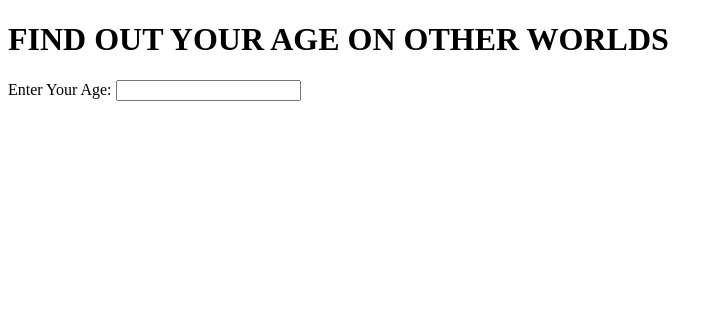
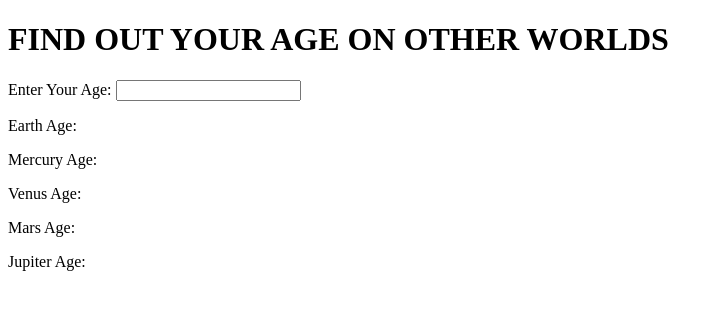
Before and after one commit to Chase-Stokes/galacticAge, a website built with webpack: page src/index.html in a window 1280 px wide. Shown: the whole page, without its empty margins (0-723 px from the left). Built offline with nearby package versions, Linux system fonts and the light colour scheme.

Commit message:
update HTML

```diff
--- a/src/index.html
+++ b/src/index.html
@@ -14,11 +14,14 @@
     </form>
   </div>
   <div class="box">
-    <p class="displayEarthAge"></p>
-    <p class="displayMercuryAge"></p>
-    <p class="displayVenusAge"></p>
-    <p class="displayMarsAge"></p>
-    <p class="displayJupiterAge"></p>
+    <p>Earth Age: <span class="displayEarthAge"></span></p>
+    <p>Mercury Age: <span class="displayMercuryAge"></span></p>
+    <p>Venus Age: <span class="displayVenusAge"></span></p>
+    <p>Mars Age: <span class="displayMarsAge"></span></p>
+    <p>Jupiter Age: <span class="displayJupiterAge"></span></p>
+  </div>
+  <div class="bottomBox">
+    <p><span class="yearsLeft"></span></p>
   </div>
 </body>
 </html>
```
